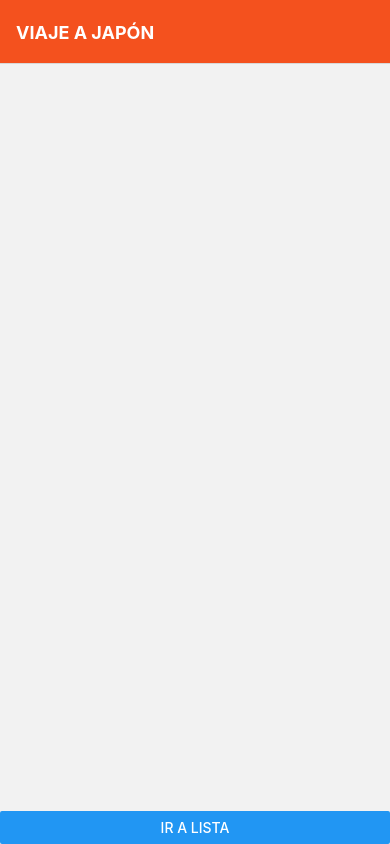
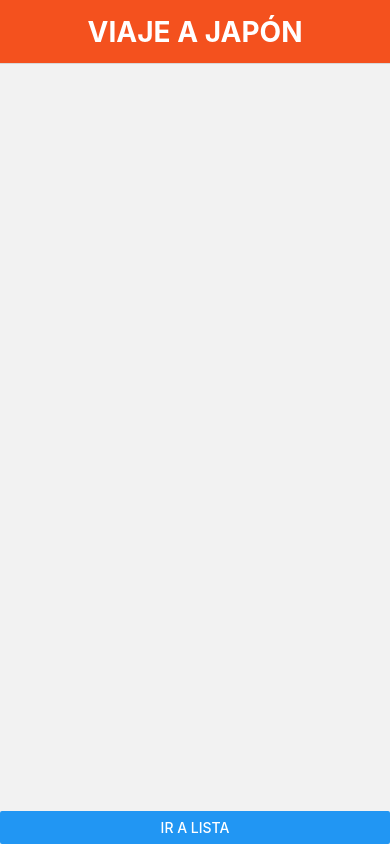
Before and after one commit to JAlbertbos/codeFlowMiViajeP4, a React Native app: screen / in a window 390 px wide. Built offline with nearby package versions, Linux system fonts and the light colour scheme.

Commit message:
Se modifica titulo pagina inicio y se añaden comentarios para un mejor entendimiento del codigo

```diff
--- a/App.js
+++ b/App.js
@@ -1,37 +1,47 @@
+// Importa las dependencias necesarias desde React y React Navigation
 import React from 'react';
 import { NavigationContainer } from '@react-navigation/native';
 import { createStackNavigator } from '@react-navigation/stack';
+
+// Importa los componentes de las diferentes pantallas
 import DetailScreen from './screens/DetailScreen';
 import ListScreen from './screens/ListScreen';
 import InicioScreen from './screens/InicioScreen';
 import PlayerScreen from './screens/PlayerScreen';
 
+// Crea un Stack Navigator para manejar la navegación
 const Stack = createStackNavigator();
 
+// Componente principal de la aplicación
 const App = () => {
-
+  // Retorna la estructura de navegación de la aplicación
   return (
+    // Contenedor de navegación principal
     <NavigationContainer>
-      <Stack.Navigator initialRouteName="VIAJE A JAPÓN"
+      {/* Define el Stack Navigator con opciones de estilo */}
+      <Stack.Navigator
+        initialRouteName="VIAJE A JAPÓN"
         screenOptions={{
           headerStyle: {
-            backgroundColor: '#f4511e', // Cambia esto al color que desees
+            backgroundColor: '#f4511e',
           },
-          headerTintColor: '#fff', // Cambia esto al color que desees para los iconos/texto
+          headerTintColor: '#fff',
           headerTitleStyle: {
             fontWeight: 'bold',
+            fontSize: '28px',
           },
+          headerTitleAlign: 'center',
         }}
       >
-
-      <Stack.Screen name="VIAJE A JAPÓN" component={InicioScreen} options={{ title: 'VIAJE A JAPÓN' }} />
+        {/* Define las diferentes pantallas y sus opciones */}
+        <Stack.Screen name="VIAJE A JAPÓN" component={InicioScreen} options={{ title: 'VIAJE A JAPÓN' }} />
         <Stack.Screen name="Listado" component={ListScreen} options={{ title: 'Listado' }} />
         <Stack.Screen name="Detalles" component={DetailScreen} options={{ title: 'Detalles' }} />
         <Stack.Screen name="Video" component={PlayerScreen} options={{ title: 'Video' }} />
       </Stack.Navigator>
     </NavigationContainer>
   );
-
 };
 
+// Exporta el componente principal de la aplicación
 export default App;
```
Also changed, not shown: FlatList.js (+8 -2 lines), index.js (+5 -2 lines), package.json (+7 -4 lines), 1 other file (tests, documents, lock files or other folders).
